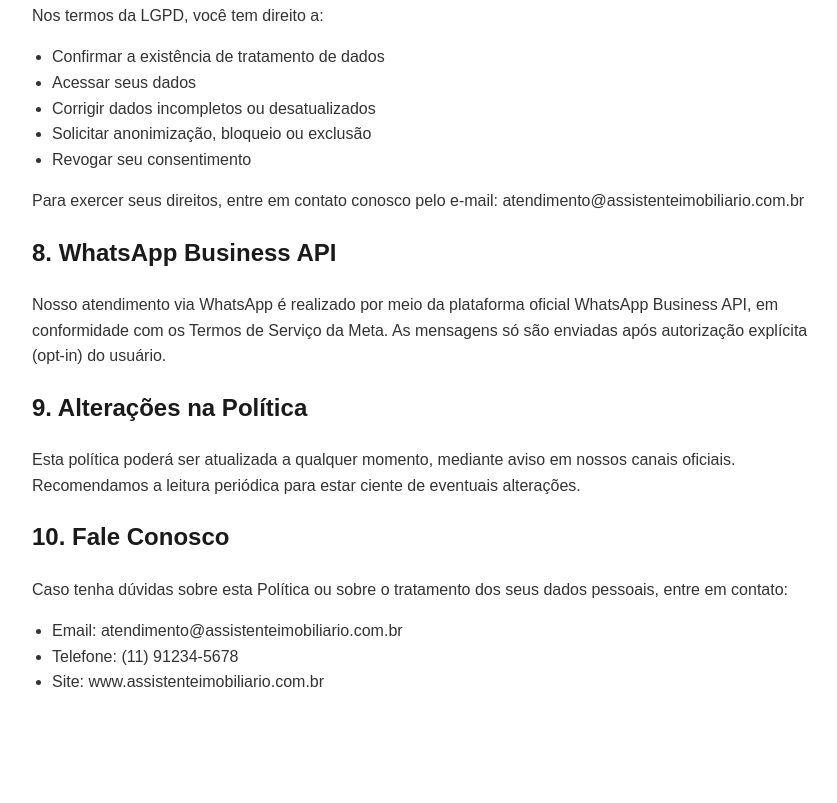
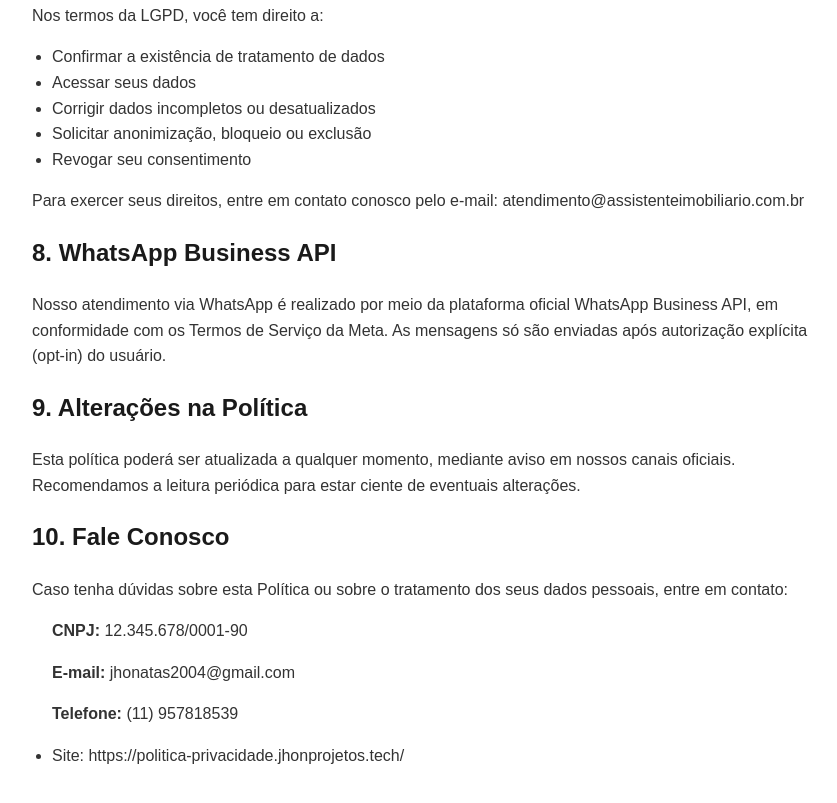
Before and after one commit to JhonnyO3/politica-privacidade-server, a website: page public/politica-privacidade.html in a window 1280 px wide. Shown: the part 1776-2579 px from the top of the page, without its empty margins (208-1045 px from the left). Before the commit the page ends 2527 px from the top, so only its background shows below. Drawn offline with Linux system fonts and the light colour scheme.

Commit message:
update  politica

```diff
--- a/public/politica-privacidade.html
+++ b/public/politica-privacidade.html
@@ -89,9 +89,10 @@
   <h2>10. Fale Conosco</h2>
   <p>Caso tenha dúvidas sobre esta Política ou sobre o tratamento dos seus dados pessoais, entre em contato:</p>
   <ul>
-    <li>Email: atendimento@assistenteimobiliario.com.br</li>
-    <li>Telefone: (11) 91234-5678</li>
-    <li>Site: www.assistenteimobiliario.com.br</li>
+    <p><strong>CNPJ:</strong> 12.345.678/0001-90</p>
+    <p><strong>E-mail:</strong> jhonatas2004@gmail.com</p>
+    <p><strong>Telefone:</strong> (11) 957818539</p>
+    <li>Site: https://politica-privacidade.jhonprojetos.tech/</li>
   </ul>
 </body>
 </html>
```
